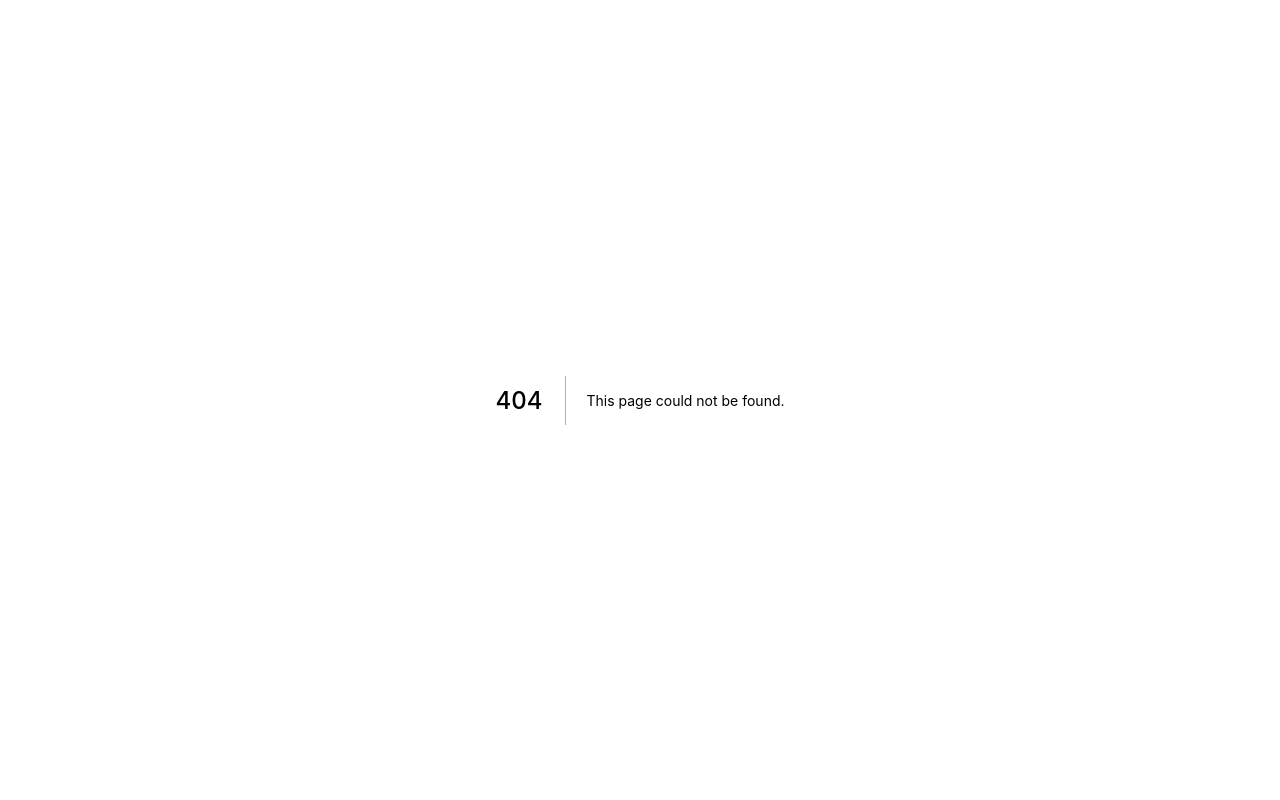
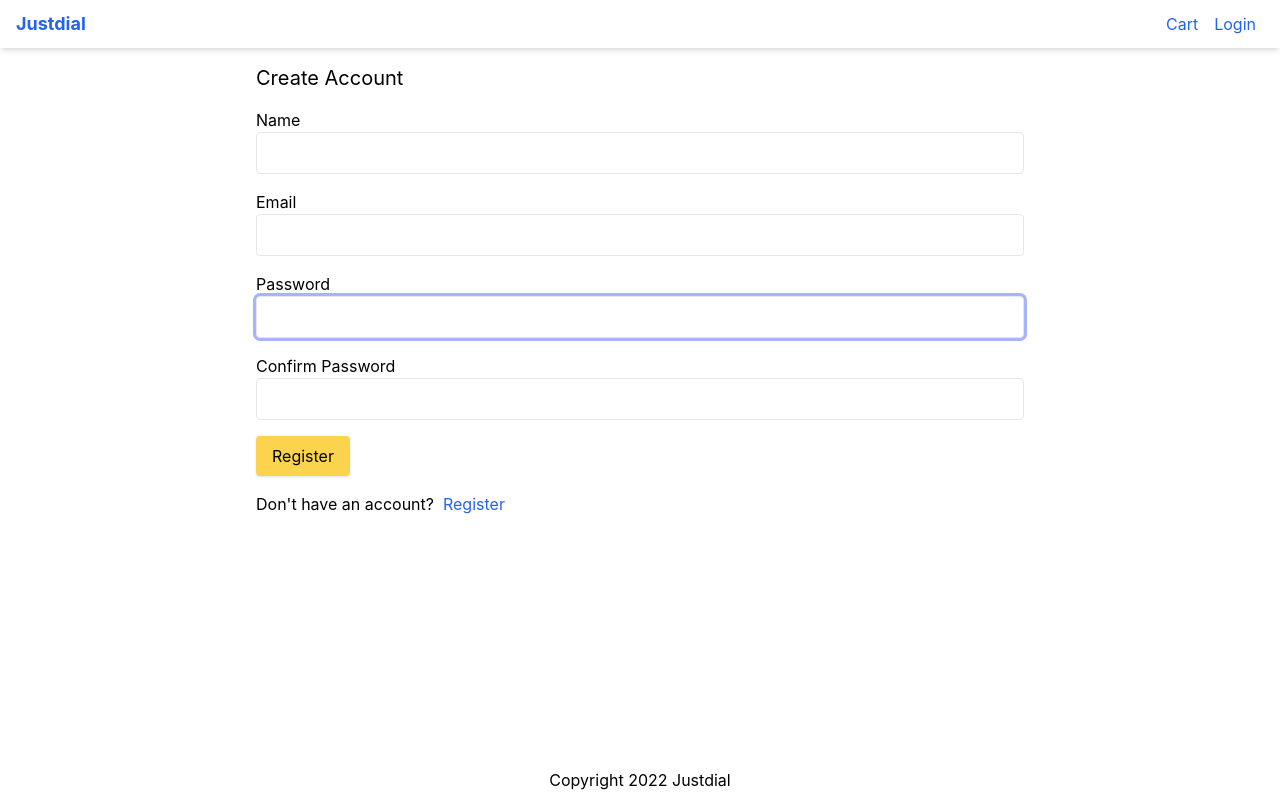
Before and after one commit to ravi-five4/next-amazona, a Next.js app: page /register in a window 1280 px wide. Before the commit this address had no page. Built offline with nearby package versions, Linux system fonts and the light colour scheme; no server answers.

Commit message:
created register screen and sign up API

```diff
--- a/models/User.js
+++ b/models/User.js
@@ -1,5 +1,4 @@
 import mongoose from "mongoose";
-
 const userSchema = new mongoose.Schema(
   {
     name: { type: String, required: true },
--- /dev/null
+++ b/pages/api/auth/signup.js
@@ -0,0 +1,50 @@
+import bcryptjs from "bcryptjs";
+import User from "../../../models/User";
+import db from "../../../utils/db";
+
+async function handler(req, res) {
+  if (req.method !== "POST") {
+    return;
+  }
+  const { name, email, password } = req.body;
+  if (
+    !name ||
+    !email ||
+    !email.includes("@") ||
+    !password ||
+    password.trim().length < 5
+  ) {
+    res.status(422).json({
+      message: "Validation error",
+    });
+    return;
+  }
+
+  await db.connect();
+
+  const existingUser = await User.findOne({ email: email });
+  if (existingUser) {
+    res.status(422).json({ message: "User exists already!" });
+    await db.disconnect();
+    return;
+  }
+
+  const newUser = new User({
+    name,
+    email,
+    password: bcryptjs.hashSync(password),
+    isAdmin: false,
+  });
+
+  const user = await newUser.save();
+  await db.disconnect();
+  res.status(201).send({
+    message: "Created user!",
+    _id: user._id,
+    name: user.name,
+    email: user.email,
+    isAdmin: user.isAdmin,
+  });
+}
+
+export default handler;
--- a/pages/login.js
+++ b/pages/login.js
@@ -86,7 +86,7 @@
           </div>
           <div className="mb-4">
             Don&apos;t have an account? &nbsp;
-            <Link href="register">Register</Link>
+            <Link href={`/register?redirect=${redirect || "/"}`}>Register</Link>
           </div>
         </form>
       </Layout>
--- /dev/null
+++ b/pages/register.js
@@ -0,0 +1,142 @@
+import axios from "axios";
+import { signIn, useSession } from "next-auth/react";
+import Link from "next/link";
+import { useRouter } from "next/router";
+import { useEffect } from "react";
+import { useForm } from "react-hook-form";
+import { toast } from "react-toastify";
+import { Layout } from "../components/Layout";
+import { getError } from "../utils/error";
+
+export default function LoginScreen() {
+  const { data: session } = useSession();
+
+  const router = useRouter();
+  const { redirect } = router.query;
+
+  useEffect(() => {
+    if (session?.user) {
+      router.push(redirect || "/");
+    }
+  }, [router, session, redirect]);
+
+  const {
+    handleSubmit,
+    register,
+    getValues,
+    formState: { errors },
+  } = useForm();
+  const submitHandler = async ({ name, email, password }) => {
+    try {
+      await axios.post("/api/auth/signup", {
+        name,
+        email,
+        password,
+      });
+
+      const result = await signIn("credentials", {
+        redirect: false,
+        email,
+        password,
+      });
+      if (result.error) {
+        toast.error(result.error);
+      }
+    } catch (err) {
+      toast.error(getError(err));
+    }
+  };
+  return (
+    <Layout title="Create Account">
+      <form
+        className="mx-auto max-w-screen-md"
+        onSubmit={handleSubmit(submitHandler)}
+      >
+        <h1 className="mb-4 text-xl">Create Account</h1>
+        <div className="mb-4">
+          <label htmlFor="name">Name</label>
+          <input
+            type="text"
+            className="w-full"
+            id="name"
+            autoFocus
+            {...register("name", {
+              required: "Please enter name",
+            })}
+          />
+          {errors.name && (
+            <div className="text-red-500">{errors.name.message}</div>
+          )}
+        </div>
+
+        <div className="mb-4">
+          <label htmlFor="email">Email</label>
+          <input
+            type="email"
+            {...register("email", {
+              required: "Please enter email",
+              pattern: {
+                value: /^[a-zA-Z0-9_.+-]+@[a-zA-Z0-9-]+.[a-zA-Z0-9-.]+$/i,
+                message: "Please enter valid email",
+              },
+            })}
+            className="w-full"
+            id="email"
+          ></input>
+          {errors.email && (
+            <div className="text-red-500">{errors.email.message}</div>
+          )}
+        </div>
+        <div className="mb-4">
+          <label htmlFor="password">Password</label>
+          <input
+            type="password"
+            {...register("password", {
+              required: "Please enter password",
+              minLength: { value: 6, message: "password is more than 5 chars" },
+            })}
+            className="w-full"
+            id="password"
+            autoFocus
+          ></input>
+          {errors.password && (
+            <div className="text-red-500 ">{errors.password.message}</div>
+          )}
+        </div>
+        <div className="mb-4">
+          <label htmlFor="confirmPassword">Confirm Password</label>
+          <input
+            className="w-full"
+            type="password"
+            id="confirmPassword"
+            {...register("confirmPassword", {
+              required: "Please enter confirm password",
+              validate: (value) => value === getValues("password"),
+              minLength: {
+                value: 6,
+                message: "confirm password is more than 5 chars",
+              },
+            })}
+          />
+          {errors.confirmPassword && (
+            <div className="text-red-500 ">
+              {errors.confirmPassword.message}
+            </div>
+          )}
+          {errors.confirmPassword &&
+            errors.confirmPassword.type === "validate" && (
+              <div className="text-red-500 ">Password do not match</div>
+            )}
+        </div>
+
+        <div className="mb-4 ">
+          <button className="primary-button">Register</button>
+        </div>
+        <div className="mb-4 ">
+          Don&apos;t have an account? &nbsp;
+          <Link href={`/register?redirect=${redirect || "/"}`}>Register</Link>
+        </div>
+      </form>
+    </Layout>
+  );
+}
```
Also changed, not shown: 1 other file (tests, documents, lock files or other folders).
